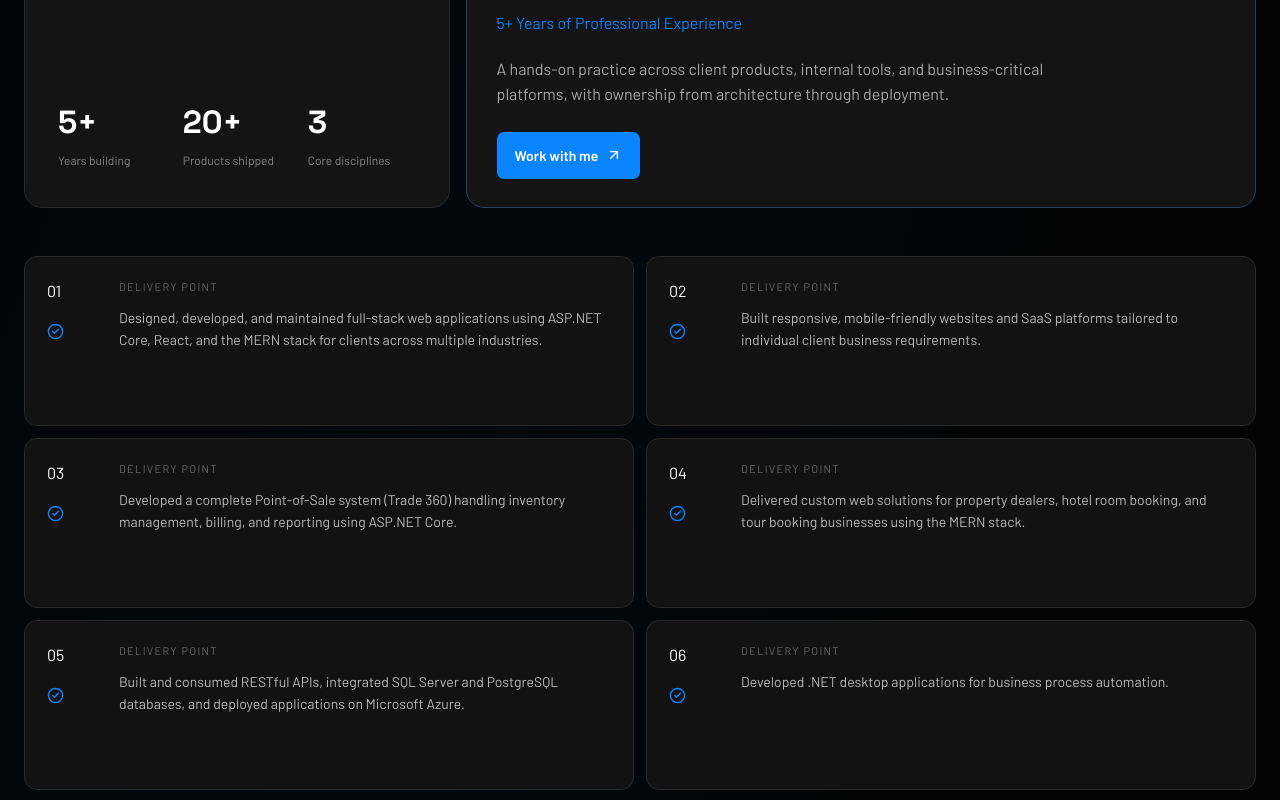
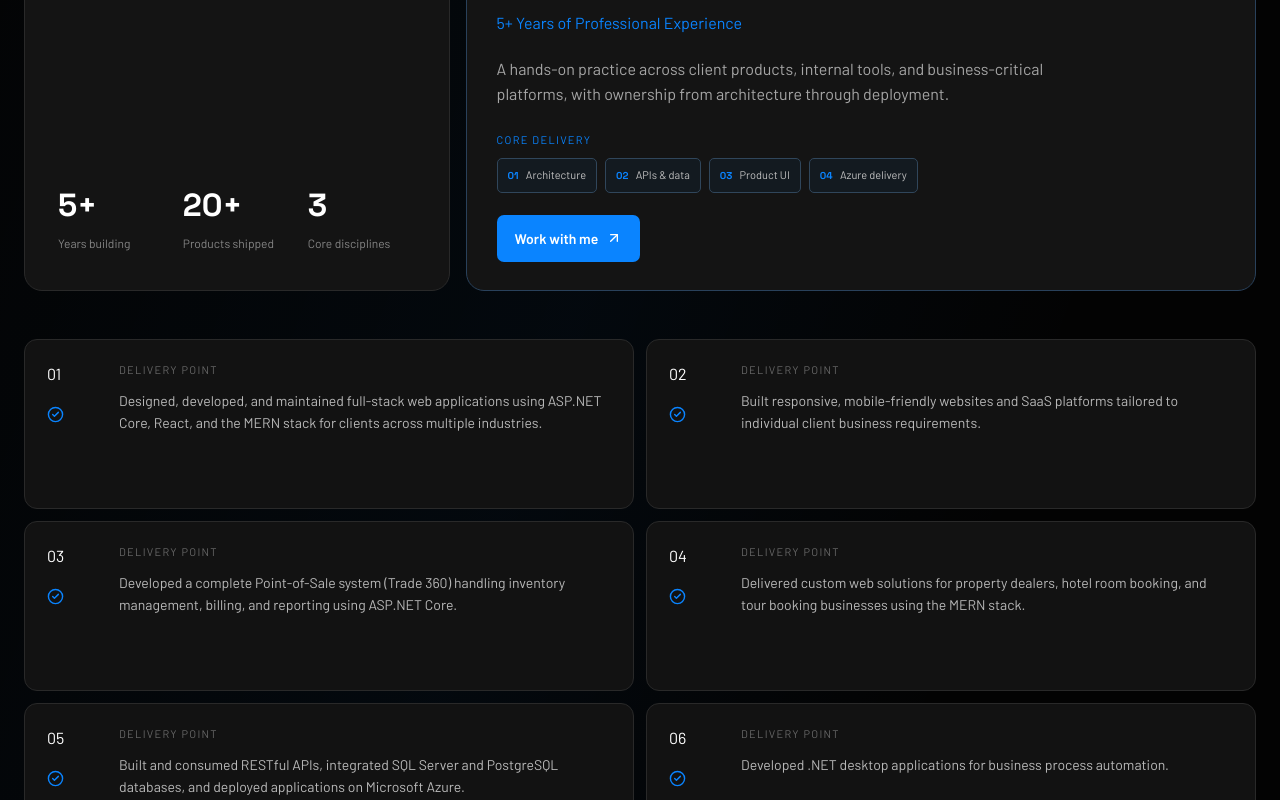
Before and after one commit to AliHassan-code/ali-hassan-portfolio, a React (Vite) app: page / in a window 1280 px wide. Shown: the part 2640-3440 px from the top of the page. Built offline with nearby package versions, Linux system fonts and the light colour scheme.

Commit message:
Fill experience feature card

```diff
--- a/src/index.css
+++ b/src/index.css
@@ -101,6 +101,10 @@ a { color: inherit; text-decoration: none; }
 .experience-feature h3 { margin: 70px 0 4px; font-size: clamp(25px, 3vw, 38px); }
 .experience-company { margin: 0; color: #0a84ff; }
 .experience-summary { max-width: 560px; margin: 22px 0 25px; color: #a6a6a6; line-height: 1.55; }
+.experience-capabilities { display: flex; flex-wrap: wrap; align-items: center; gap: 8px; margin: 20px 0 22px; color: #7c7c7c; font-size: 11px; }
+.experience-capabilities > span { width: 100%; margin-bottom: 2px; color: #0a84ff; letter-spacing: .12em; text-transform: uppercase; }
+.experience-capabilities div { padding: 8px 10px; border: 1px solid #30465b; border-radius: 5px; color: #c1c1c1; background: rgba(10,132,255,.05); }
+.experience-capabilities b { margin-right: 5px; color: #0a84ff; font-family: 'Space Grotesk', sans-serif; font-size: 10px; }
 .timeline-list { margin-top: 48px; border-top: 1px solid #292929; }
 .timeline-item { display: grid; grid-template-columns: 42px 24px 1fr; align-items: center; gap: 15px; padding: 18px 0; border-bottom: 1px solid #292929; }
 .timeline-number { color: #0a84ff; font-family: 'Space Grotesk', sans-serif; font-size: 12px; }
--- a/src/sections/Experience.tsx
+++ b/src/sections/Experience.tsx
@@ -26,6 +26,13 @@ export const Experience = () => {
             <h3>{currentRole.role}</h3>
             <p className="experience-company">{currentRole.company}</p>
             <p className="experience-summary">A hands-on practice across client products, internal tools, and business-critical platforms, with ownership from architecture through deployment.</p>
+            <div className="experience-capabilities">
+              <span>Core delivery</span>
+              <div><b>01</b> Architecture</div>
+              <div><b>02</b> APIs & data</div>
+              <div><b>03</b> Product UI</div>
+              <div><b>04</b> Azure delivery</div>
+            </div>
             <a href="#contact" className="button button-blue">Work with me <ArrowUpRight size={16} /></a>
           </article>
         </div>
```
